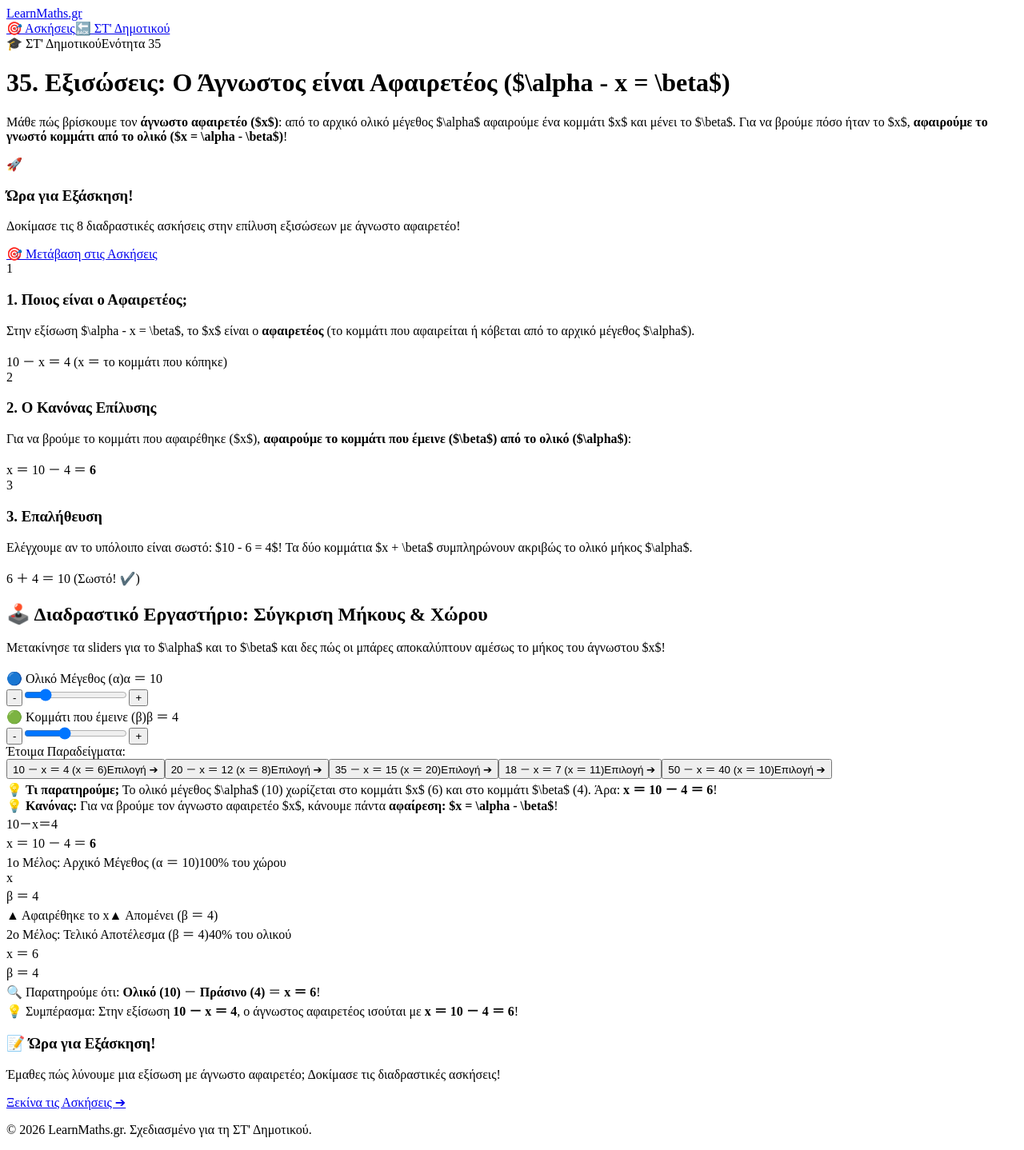
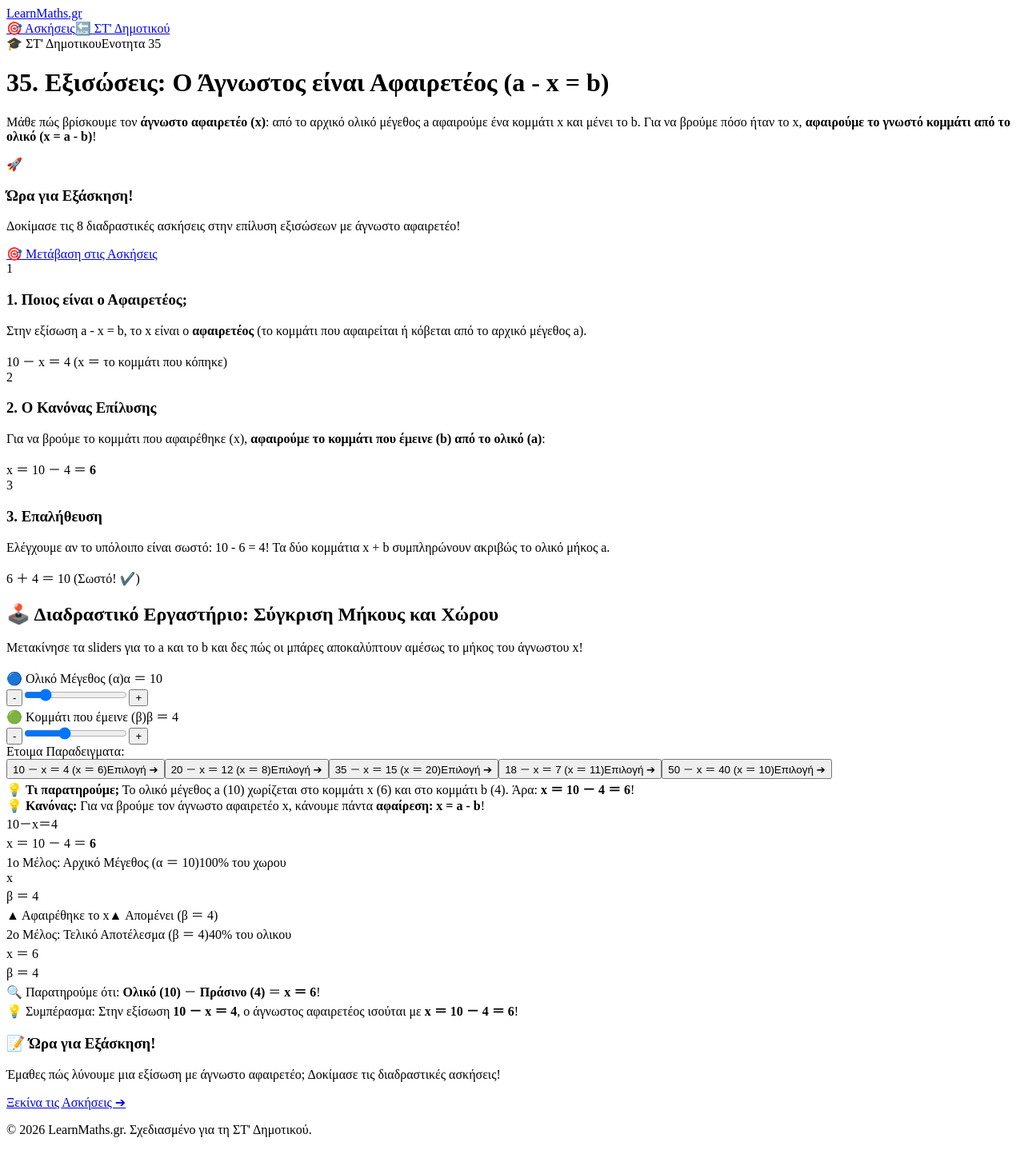
Before and after one commit to gkrimpas-lab/learn-maths-2026, a Next.js app: page /st-dimotikou/35-gnostos-meion-agnostos in a window 1280 px wide. Shown: the whole page at 80% size. Built offline with nearby package versions, Linux system fonts and the light colour scheme.

Commit message:
Update 35-gnostos-meion-agnostos.js

```diff
--- a/pages/st-dimotikou/35-gnostos-meion-agnostos.js
+++ b/pages/st-dimotikou/35-gnostos-meion-agnostos.js
@@ -91,17 +91,17 @@ export default function GnostosMeionAgnostosPage() {
               <div className="lg:col-span-2 space-y-4">
                 <div className="flex items-center gap-2 flex-wrap">
                   <span className="bg-white/20 text-white font-black text-xs px-3 py-1 rounded-full uppercase tracking-wider backdrop-blur-md">
-                    🎓 ΣΤ' Δημοτικού
+                    🎓 ΣΤ' Δημοτικου
                   </span>
                   <span className="bg-amber-400 text-slate-900 font-black text-xs px-3 py-1 rounded-full uppercase tracking-wider">
-                    Ενότητα 35
+                    Ενοτητα 35
                   </span>
                 </div>
                 <h1 className="text-3xl md:text-4xl font-black tracking-tight leading-tight">
-                  35. Εξισώσεις: Ο Άγνωστος είναι Αφαιρετέος ($\alpha - x = \beta$)
+                  35. Εξισώσεις: Ο Άγνωστος είναι Αφαιρετέος (a - x = b)
                 </h1>
                 <p className="text-blue-100 text-sm md:text-base leading-relaxed max-w-3xl">
-                  Μάθε πώς βρίσκουμε τον <strong>άγνωστο αφαιρετέο ($x$)</strong>: από το αρχικό ολικό μέγεθος $\alpha$ αφαιρούμε ένα κομμάτι $x$ και μένει το $\beta$. Για να βρούμε πόσο ήταν το $x$, <strong>αφαιρούμε το γνωστό κομμάτι από το ολικό ($x = \alpha - \beta$)</strong>!
+                  Μάθε πώς βρίσκουμε τον <strong>άγνωστο αφαιρετέο (x)</strong>: από το αρχικό ολικό μέγεθος a αφαιρούμε ένα κομμάτι x και μένει το b. Για να βρούμε πόσο ήταν το x, <strong>αφαιρούμε το γνωστό κομμάτι από το ολικό (x = a - b)</strong>!
                 </p>
               </div>
 
@@ -129,7 +129,7 @@ export default function GnostosMeionAgnostosPage() {
                 </div>
                 <h3 className="text-lg font-black text-slate-900">1. Ποιος είναι ο Αφαιρετέος;</h3>
                 <p className="text-slate-600 text-sm leading-relaxed">
-                  Στην εξίσωση $\alpha - x = \beta$, το $x$ είναι ο <strong>αφαιρετέος</strong> (το κομμάτι που αφαιρείται ή κόβεται από το αρχικό μέγεθος $\alpha$).
+                  Στην εξίσωση a - x = b, το x είναι ο <strong>αφαιρετέος</strong> (το κομμάτι που αφαιρείται ή κόβεται από το αρχικό μέγεθος a).
                 </p>
               </div>
               <div className="bg-white p-3 rounded-2xl border border-blue-100 text-xs text-slate-700 font-mono text-center font-bold">
@@ -146,7 +146,7 @@ export default function GnostosMeionAgnostosPage() {
                 </div>
                 <h3 className="text-lg font-black text-slate-900">2. Ο Κανόνας Επίλυσης</h3>
                 <p className="text-slate-600 text-sm leading-relaxed">
-                  Για να βρούμε το κομμάτι που αφαιρέθηκε ($x$), <strong>αφαιρούμε το κομμάτι που έμεινε ($\beta$) από το ολικό ($\alpha$)</strong>:
+                  Για να βρούμε το κομμάτι που αφαιρέθηκε (x), <strong>αφαιρούμε το κομμάτι που έμεινε (b) από το ολικό (a)</strong>:
                 </p>
               </div>
               <div className="bg-white p-3 rounded-2xl border border-indigo-100 text-xs text-slate-700 font-mono text-center font-bold">
@@ -163,7 +163,7 @@ export default function GnostosMeionAgnostosPage() {
                 </div>
                 <h3 className="text-lg font-black text-slate-900">3. Επαλήθευση</h3>
                 <p className="text-slate-600 text-sm leading-relaxed">
-                  Ελέγχουμε αν το υπόλοιπο είναι σωστό: $10 - 6 = 4$! Τα δύο κομμάτια $x + \beta$ συμπληρώνουν ακριβώς το ολικό μήκος $\alpha$.
+                  Ελέγχουμε αν το υπόλοιπο είναι σωστό: 10 - 6 = 4! Τα δύο κομμάτια x + b συμπληρώνουν ακριβώς το ολικό μήκος a.
                 </p>
               </div>
               <div className="bg-white p-3 rounded-2xl border border-emerald-100 text-xs text-slate-700 font-mono text-center font-bold">
@@ -179,10 +179,10 @@ export default function GnostosMeionAgnostosPage() {
             <div className="flex flex-col md:flex-row justify-between items-start md:items-center gap-4 border-b border-gray-100 pb-5">
               <div>
                 <h2 className="text-2xl font-black text-slate-900 flex items-center gap-2">
-                  <span>🕹️</span> Διαδραστικό Εργαστήριο: Σύγκριση Μήκους & Χώρου
+                  <span>🕹️</span> Διαδραστικό Εργαστήριο: Σύγκριση Μήκους και Χώρου
                 </h2>
                 <p className="text-gray-500 text-sm">
-                  Μετακίνησε τα sliders για το $\alpha$ και το $\beta$ και δες πώς οι μπάρες αποκαλύπτουν αμέσως το μήκος του άγνωστου $x$!
+                  Μετακίνησε τα sliders για το a και το b και δες πώς οι μπάρες αποκαλύπτουν αμέσως το μήκος του άγνωστου x!
                 </p>
               </div>
             </div>
@@ -197,7 +197,7 @@ export default function GnostosMeionAgnostosPage() {
                   {/* SLIDER A: ΟΛΙΚΟ ΜΗΚΟΣ (ΜΕΙΩΤΕΟΣ) */}
                   <div className="bg-blue-50/60 p-4 rounded-2xl border border-blue-200 space-y-3">
                     <div className="flex justify-between items-center">
-                      <span className="text-xs font-black text-blue-900 uppercase tracking-wider">
+                      <span className="text-xs font-black text-blue-900 tracking-wider">
                         🔵 Ολικό Μέγεθος (α)
                       </span>
                       <span className="font-mono font-black text-sm text-blue-700 bg-white px-2.5 py-0.5 rounded-lg border border-blue-200">
@@ -236,7 +236,7 @@ export default function GnostosMeionAgnostosPage() {
                   {/* SLIDER B: ΚΟΜΜΑΤΙ ΠΟΥ ΕΜΕΙΝΕ (ΔΙΑΦΟΡΑ) */}
                   <div className="bg-emerald-50/60 p-4 rounded-2xl border border-emerald-200 space-y-3">
                     <div className="flex justify-between items-center">
-                      <span className="text-xs font-black text-emerald-900 uppercase tracking-wider">
+                      <span className="text-xs font-black text-emerald-900 tracking-wider">
                         🟢 Κομμάτι που έμεινε (β)
                       </span>
                       <span className="font-mono font-black text-sm text-emerald-700 bg-white px-2.5 py-0.5 rounded-lg border border-emerald-200">
@@ -275,7 +275,7 @@ export default function GnostosMeionAgnostosPage() {
                   {/* PRESET BUTTONS */}
                   <div className="space-y-2 pt-1 border-t border-slate-200">
                     <span className="text-[10px] font-black uppercase text-slate-400 tracking-wider block">
-                      Έτοιμα Παραδείγματα:
+                      Ετοιμα Παραδειγματα:
                     </span>
                     <div className="grid grid-cols-1 gap-2">
                       {PRESETS.map((p, idx) => (
@@ -298,13 +298,13 @@ export default function GnostosMeionAgnostosPage() {
 
                   {/* ΕΠΕΞΗΓΗΣΗ */}
                   <div className="bg-white p-3.5 rounded-2xl border border-slate-200 text-xs text-slate-700 leading-relaxed font-medium shadow-xs">
-                    💡 <strong>Τι παρατηρούμε;</strong> Το ολικό μέγεθος $\alpha$ ({activeA}) χωρίζεται στο κομμάτι $x$ ({exactSolution}) και στο κομμάτι $\beta$ ({activeB}). Άρα: <strong>x ＝ {activeA} － {activeB} ＝ {exactSolution}</strong>!
+                    💡 <strong>Τι παρατηρούμε;</strong> Το ολικό μέγεθος a ({activeA}) χωρίζεται στο κομμάτι x ({exactSolution}) και στο κομμάτι b ({activeB}). Άρα: <strong>x ＝ {activeA} － {activeB} ＝ {exactSolution}</strong>!
                   </div>
 
                 </div>
 
                 <div className="text-[11px] text-slate-500 bg-white p-3 rounded-xl border border-slate-200">
-                  💡 <strong>Κανόνας:</strong> Για να βρούμε τον άγνωστο αφαιρετέο $x$, κάνουμε πάντα <strong>αφαίρεση: $x = \alpha - \beta$</strong>!
+                  💡 <strong>Κανόνας:</strong> Για να βρούμε τον άγνωστο αφαιρετέο x, κάνουμε πάντα <strong>αφαίρεση: x = a - b</strong>!
                 </div>
               </div>
 
@@ -331,9 +331,9 @@ export default function GnostosMeionAgnostosPage() {
 
                   {/* ΕΠΑΝΩ ΜΠΑΡΑ: 1ο ΜΕΛΟΣ (ΟΛΙΚΟ α = x + b) */}
                   <div className="space-y-2">
-                    <div className="flex justify-between items-center text-xs font-black uppercase tracking-wider">
+                    <div className="flex justify-between items-center text-xs font-black tracking-wider">
                       <span className="text-blue-900">1ο Μέλος: Αρχικό Μέγεθος (α ＝ {activeA})</span>
-                      <span className="text-slate-500 font-mono">100% του χώρου</span>
+                      <span className="text-slate-500 font-mono">100% του χωρου</span>
                     </div>
 
                     {/* Η μπάρα χωρισμένη σε x (άγνωστο) και b */}
@@ -366,9 +366,9 @@ export default function GnostosMeionAgnostosPage() {
 
                   {/* ΚΑΤΩ ΜΠΑΡΑ: 2ο ΜΕΛΟΣ (ΔΙΑΦΟΡΑ b & ΥΠΟΛΟΓΙΣΜΟΣ x = a - b) */}
                   <div className="space-y-2 pt-2 border-t border-slate-200">
-                    <div className="flex justify-between items-center text-xs font-black uppercase tracking-wider">
+                    <div className="flex justify-between items-center text-xs font-black tracking-wider">
                       <span className="text-emerald-900">2ο Μέλος: Τελικό Αποτέλεσμα (β ＝ {activeB})</span>
-                      <span className="text-slate-500 font-mono">{Math.round(percentB)}% του ολικού</span>
+                      <span className="text-slate-500 font-mono">{Math.round(percentB)}% του ολικου</span>
                     </div>
 
                     {/* Η μπάρα του b στοιχισμένη ακριβώς δεξιά κάτω από το τμήμα b */}
```
